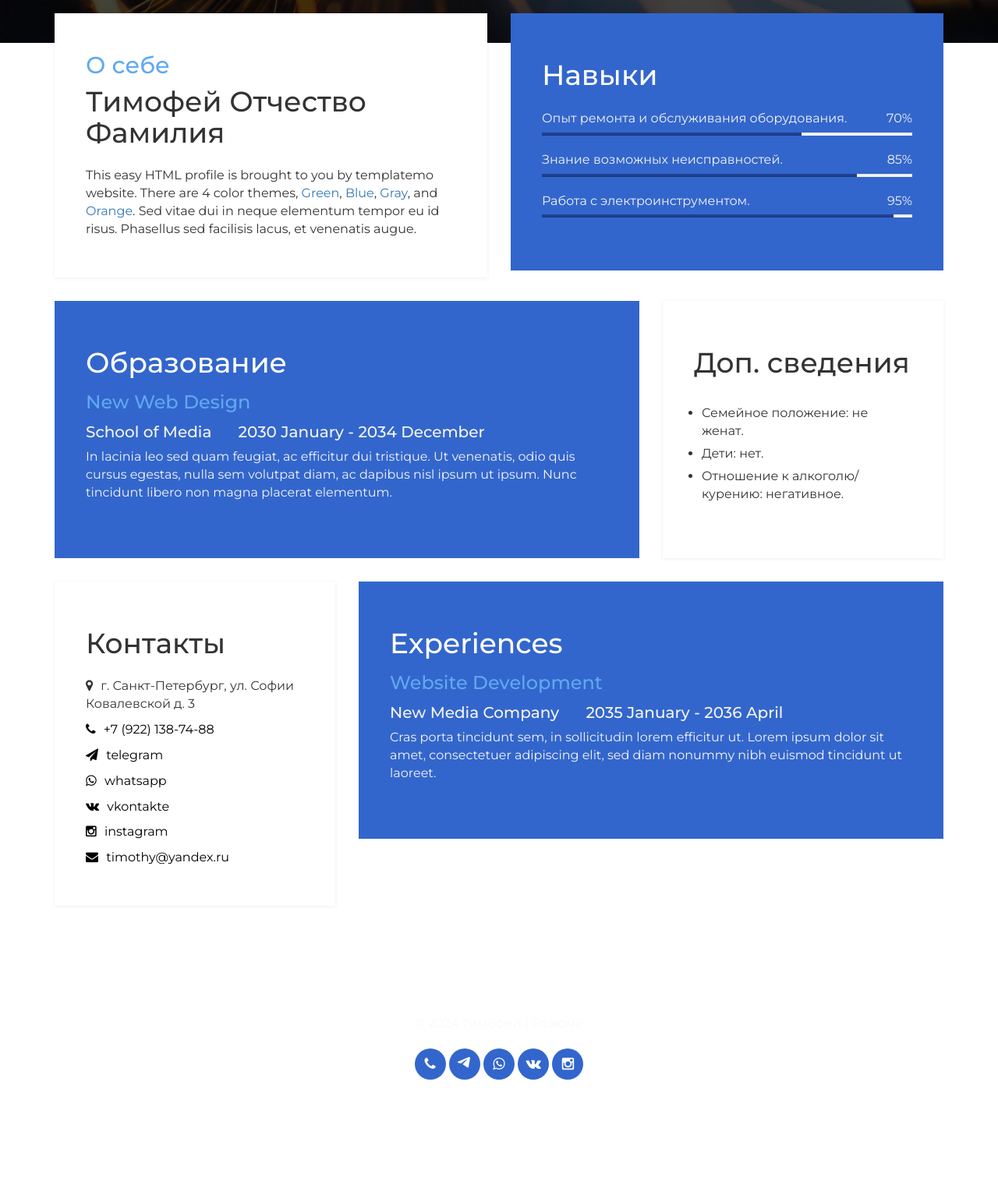
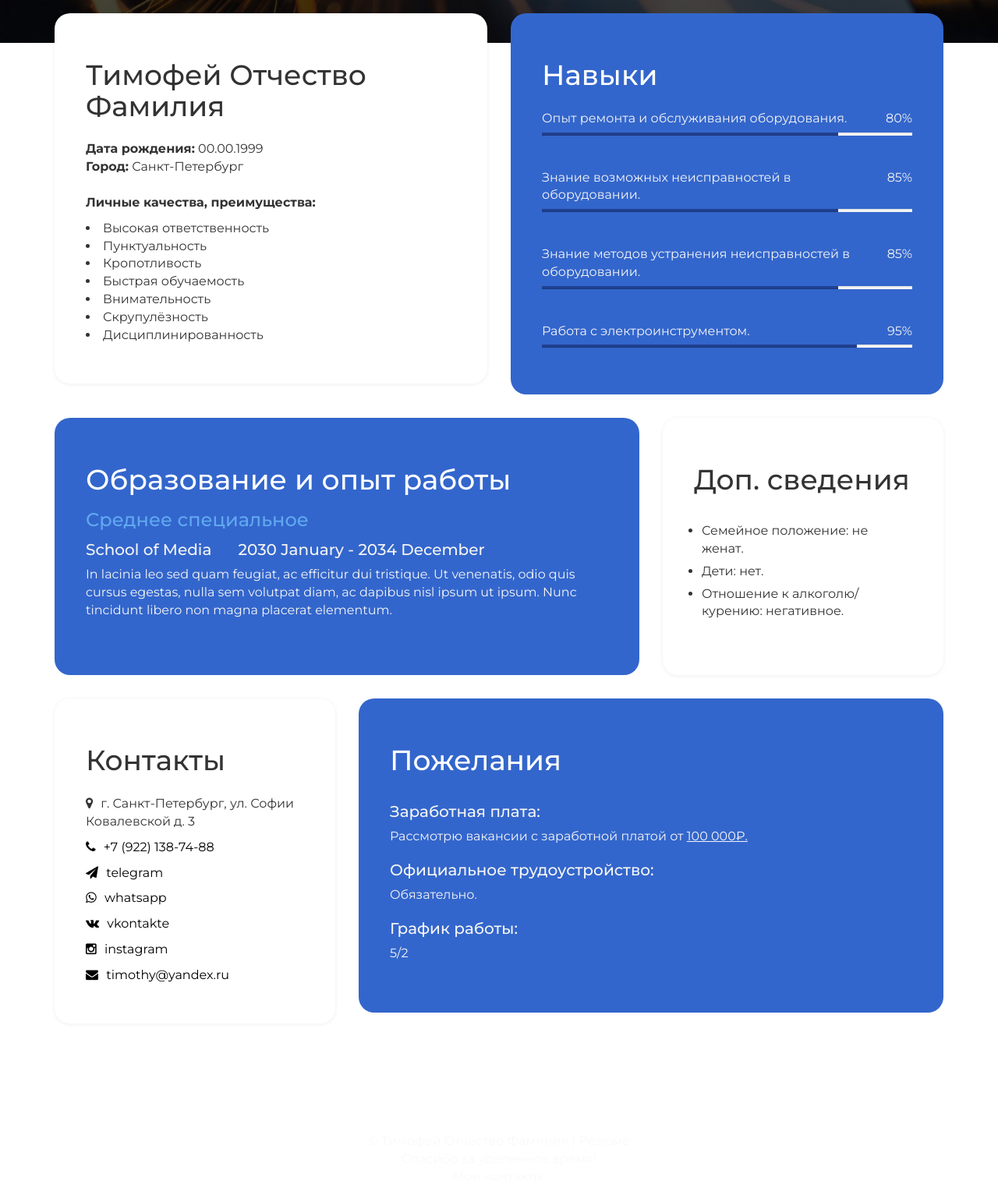
Before and after one commit to PandaDevelopmentCompany/timothy-locksmith, a plain HTML site: page index.html in a window 1280 px wide. Shown: the part 745-2269 px from the top of the page at 78% size. Before the commit the page ends 2220 px from the top, so only its background shows below. Drawn offline with Linux system fonts and the light colour scheme.

Commit message:
download_28_03_2024_0

```diff
--- a/css/templatemo-blue.css
+++ b/css/templatemo-blue.css
@@ -293,3 +293,40 @@ footer {
 img.img-responsive.img-circle.tm-border {
   width: 250px !important;
 }
+
+
+
+
+@media screen and (max-width: 375px) {
+  h2.white {
+    font-size: 30px !important;
+  }
+}
+
+.skills strong {
+  width: 90%;
+}
+@media screen and (max-width: 768px) {
+  .skills strong {
+    width: 80%;
+  }
+}
+
+.border_radius_class {
+  border-radius: 20px !important;
+}
+
+
+
+
+
+
+
+
+
+
+
+
+
+
+/* aaa */
--- a/index.html
+++ b/index.html
@@ -2,11 +2,11 @@
 <html lang="en">
 <head>
 	<meta charset="utf-8">
-	<title>Резюме - Тимофей</title>
+	<title>Резюме - Тимофей Отчество Фамилия</title>
 	<meta http-equiv="X-UA-Compatible" content="IE=Edge">
 	<meta name="viewport" content="width=device-width, initial-scale=1">
-	<meta name="keywords" content="">
-	<meta name="description" content="">
+	<meta name="keywords" content="Поиск работы">
+	<meta name="description" content="Поиск работы | Предлагаю Вам рассмотреть мое резюме для дальнейшего сотрудничества | Ответственный молодой и перспективный человек ищет работу.">
 
 	<!-- stylesheet css -->
 	<link rel="stylesheet" href="css/bootstrap.min.css">
@@ -15,10 +15,9 @@
 
 
 
-<meta property="og:image" content="img/preview.jpg" />
+<meta property="og:image" content="images/preview_social.jpg" />
   <!-- Favicons -->
-  <link href="img/logo.png" rel="icon">
-  <link href="img/apple-touch-icon.png" rel="apple-touch-icon">
+  <link href="images/icon.png" rel="icon">
 
 
 
@@ -42,8 +41,8 @@
 			<div class="col-md-12 col-sm-12">
 				<img src="images/tm-easy-profile.jpg" class="img-responsive img-circle tm-border" alt="templatemo easy profile">
 				<hr>
-				<h1 class="tm-title bold shadow">Здравствуйте!</h1>
-				<h1 class="white bold shadow">Мое имя:<br> Тимофей Фамилия</h1>
+				<h1 class="tm-title bold shadow">Резюме</h1>
+				<h1 class="white bold shadow">ФИО:<br> Тимофей Отчество Фамилия</h1>
 			</div>
 		</div>
 	</div>
@@ -53,32 +52,49 @@
 <section class="container">
 	<div class="row">
 		<div class="col-md-6 col-sm-12">
-			<div class="about">
-				<h3 class="accent">О себе</h3>
+			<div class="about border_radius_class">
+				<!-- <h3 class="accent">О себе</h3> -->
 				<h2>Тимофей Отчество Фамилия</h2>
-				<p>This easy HTML profile is brought to you by templatemo website. There are 4 color themes, <a href="index-green.html">Green</a>, <a href="index.html">Blue</a>, <a href="index-gray.html">Gray</a>, and <a href="index-orange.html">Orange</a>. Sed vitae dui in neque elementum tempor eu id risus. Phasellus sed facilisis lacus, et venenatis augue.</p>
+				<p>
+					<b>Дата рождения:</b> 00.00.1999 <br>
+					<b>Город:</b> Санкт-Петербург <br><br>
+					<b>Личные качества, преимущества:</b>
+					<li>Высокая ответственность</li>
+					<li>Пунктуальность</li>
+					<li>Кропотливость</li>
+					<li>Быстрая обучаемость</li>
+					<li>Внимательность</li>
+					<li>Скрупулёзность</li>
+					<li>Дисциплинированность</li>
+				</p>
 			</div>
 		</div>
 		<div class="col-md-6 col-sm-12">
-			<div class="skills">
+			<div class="skills border_radius_class">
 				<h2 class="white">Навыки</h2>
 				<strong>Опыт ремонта и обслуживания оборудования.</strong>
-				<span class="pull-right">70%</span>
+				<span class="pull-right">80%</span>
 					<div class="progress">
 						<div class="progress-bar progress-bar-primary" role="progressbar"
-                        aria-valuenow="70" aria-valuemin="0" aria-valuemax="100" style="width: 70%;"></div>
-					</div>
-				<strong>Знание возможных неисправностей.</strong>
+                        aria-valuenow="80" aria-valuemin="0" aria-valuemax="100" style="width: 80%;"></div>
+					</div><br>
+				<strong>Знание возможных неисправностей в оборудовании.</strong>
 				<span class="pull-right">85%</span>
 					<div class="progress">
 						<div class="progress-bar progress-bar-primary" role="progressbar"
-                        aria-valuenow="85" aria-valuemin="0" aria-valuemax="100" style="width: 85%;"></div>
-					</div>
+                        aria-valuenow="80" aria-valuemin="0" aria-valuemax="100" style="width: 80%;"></div>
+					</div><br>
+					<strong>Знание методов устранения неисправностей в оборудовании.</strong>
+				<span class="pull-right">85%</span>
+					<div class="progress">
+						<div class="progress-bar progress-bar-primary" role="progressbar"
+	                    aria-valuenow="80" aria-valuemin="0" aria-valuemax="100" style="width: 80%;"></div>
+					</div><br>
 				<strong>Работа с электроинструментом.</strong>
 				<span class="pull-right">95%</span>
 					<div class="progress">
 						<div class="progress-bar progress-bar-primary" role="progressbar"
-                        aria-valuenow="95" aria-valuemin="0" aria-valuemax="100" style="width: 95%;"></div>
+                        aria-valuenow="95" aria-valuemin="0" aria-valuemax="100" style="width: 85%;"></div>
 					</div>
 			</div>
 		</div>
@@ -89,10 +105,10 @@
 <section class="container">
 	<div class="row">
 		<div class="col-md-8 col-sm-12">
-			<div class="education">
-				<h2 class="white">Образование</h2>
+			<div class="education border_radius_class">
+				<h2 class="white">Образование и опыт работы</h2>
 					<div class="education-content">
-						<h4 class="education-title accent">New Web Design</h4>
+						<h4 class="education-title accent">Среднее специальное</h4>
 							<div class="education-school">
 								<h5>School of Media</h5><span></span>
 								<h5>2030 January - 2034 December</h5>
@@ -102,7 +118,7 @@
 			</div>
 		</div>
 		<div class="col-md-4 col-sm-12">
-			<div class="languages">
+			<div class="languages border_radius_class">
 				<h2>Доп. сведения</h2>
 					<ul>
 						<li>Семейное положение: не женат.</li>
@@ -118,7 +134,7 @@
 <section class="container">
 	<div class="row">
 		<div class="col-md-4 col-sm-12">
-			<div class="contact">
+			<div class="contact border_radius_class">
 				<h2>Контакты</h2>
 					<p><i class="fa fa-map-marker"></i> г. Санкт-Петербург, ул. Софии Ковалевской д. 3</p>
 					<p><a style="color: black !important;" href="tel:" target="_blank"><i class="fa fa-phone"></i> +7 (922) 138-74-88</a></p>
@@ -130,13 +146,19 @@
 			</div>
 		</div>
 		<div class="col-md-8 col-sm-12">
-			<div class="experience">
-				<h2 class="white">Experiences</h2>
+			<div class="experience border_radius_class">
+				<h2 class="white">Пожелания</h2>
 					<div class="experience-content">
-						<h4 class="experience-title accent">Website Development</h4>
-						<h5>New Media Company</h5><span></span>
-						<h5>2035 January - 2036 April</h5>
-						<p class="education-description">Cras porta tincidunt sem, in sollicitudin lorem efficitur ut. Lorem ipsum dolor sit amet, consectetuer adipiscing elit, sed diam nonummy nibh euismod tincidunt ut laoreet.</p>
+						<!-- <h4 class="experience-title accent">Ищу работу со следующими критериями:</h4> -->
+						<h5>Заработная плата:</h5>
+						<p class="education-description">Рассмотрю вакансии с заработной платой от <u>100 000₽.</u> <br>
+						</p>
+						<h5>Официальное трудоустройство:</h5>
+						<p class="education-description">Обязательно. <br>
+						</p>
+						<h5>График работы:</h5>
+						<p class="education-description">5/2
+						</p>
 					</div>
 			</div>
 		</div>
@@ -148,7 +170,9 @@
 	<div class="container">
 		<div class="row">
 			<div class="col-md-12 col-sm-12">
-				<p> &copy; 2024 Тимофей | Резюме</p>
+				<p> &copy; Тимофей Отчество Фамилия | Резюме <br>
+					Спасибо за уделенное время! <br>
+				Мои контакты:</p>
 				<ul class="social-icons">
 					<li><a href="#" class="fa fa-phone"></a></li>
 					<li><a href="#" class="fa fa-telegram"><img style="width: 30px; margin-bottom: 3px;" src="images/telegram.svg"></a></li>
```
Also changed, not shown: images/icon.png (added), images/preview_social.jpg (added).
